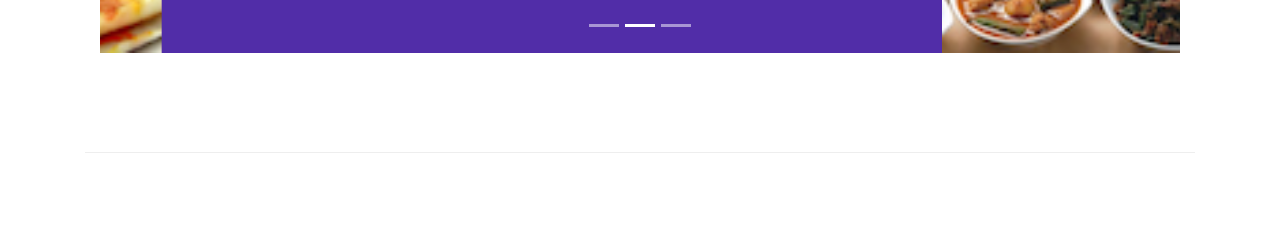
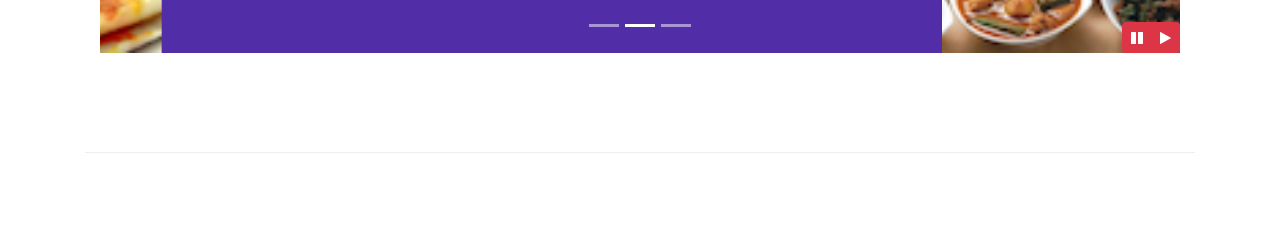
Before and after one commit to DanBrennan33/Sturdy-BootStrap, a website: page Bootstrap4/conFusion/index.html in a window 1280 px wide. Shown: the part 557-800 px from the top of the page. Drawn offline with nearby package versions, Linux system fonts and the light colour scheme.

Commit message:
Bootstrap and jQuery

```diff
--- a/Bootstrap4/conFusion/css/styles.css
+++ b/Bootstrap4/conFusion/css/styles.css
@@ -64,3 +64,9 @@ body {
   left: 0;
   min-height: 300px;
 }
+
+#carouselButtons {
+  right: 0px;
+  position: absolute;
+  bottom: 0px;
+}
--- a/Bootstrap4/conFusion/index.html
+++ b/Bootstrap4/conFusion/index.html
@@ -138,6 +138,14 @@
             <a class="carousel-control-next" href="#mycarousel" role="button" data-slide="next">
               <span class="carousel-control-next-icon"></span>
             </a>
+            <div class="btn-group" id="carouselButtons">
+              <button class="btn btn-danger btn-sm" id="carousel-pause">
+                <span class="fa fa-pause"></span>
+              </button>
+              <button class="btn btn-danger btn-sm" id="carousel-play">
+                <span class="fa fa-play"></span>
+              </button>
+            </div>
           </div>
         </div>
       </div>
@@ -284,6 +292,16 @@
       $(document).ready(function() {
         $('[data-toggle="tooltip"]').tooltip();
       });
+
+      $(document).ready(function() {
+        $("#mycarousel").carousel({interval: 1000});
+        $("#carousel-pause").click(function() {
+          $("#mycarousel").carousel('pause');
+        });
+        $("#carousel-play").click(function() {
+          $("#mycarousel").carousel('cycle');
+        });
+      });
     </script>
 </body>
 
```
